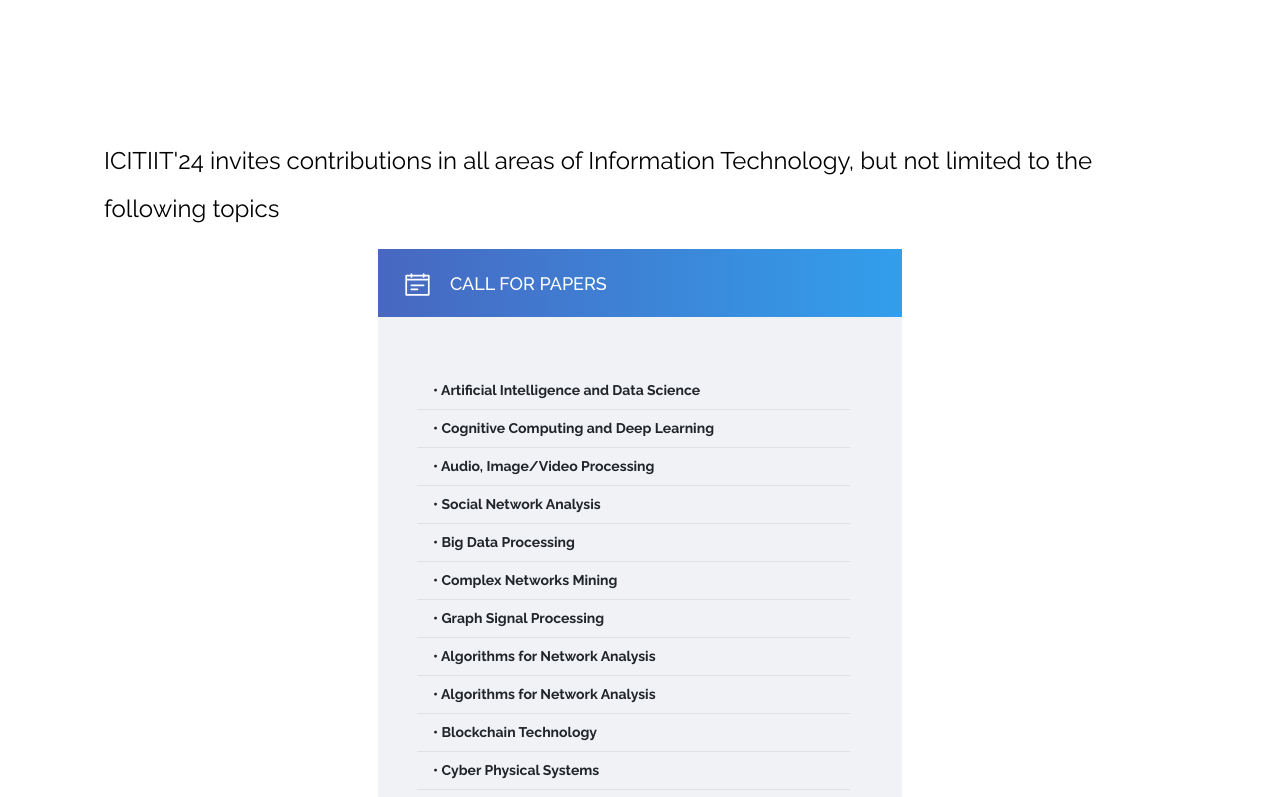
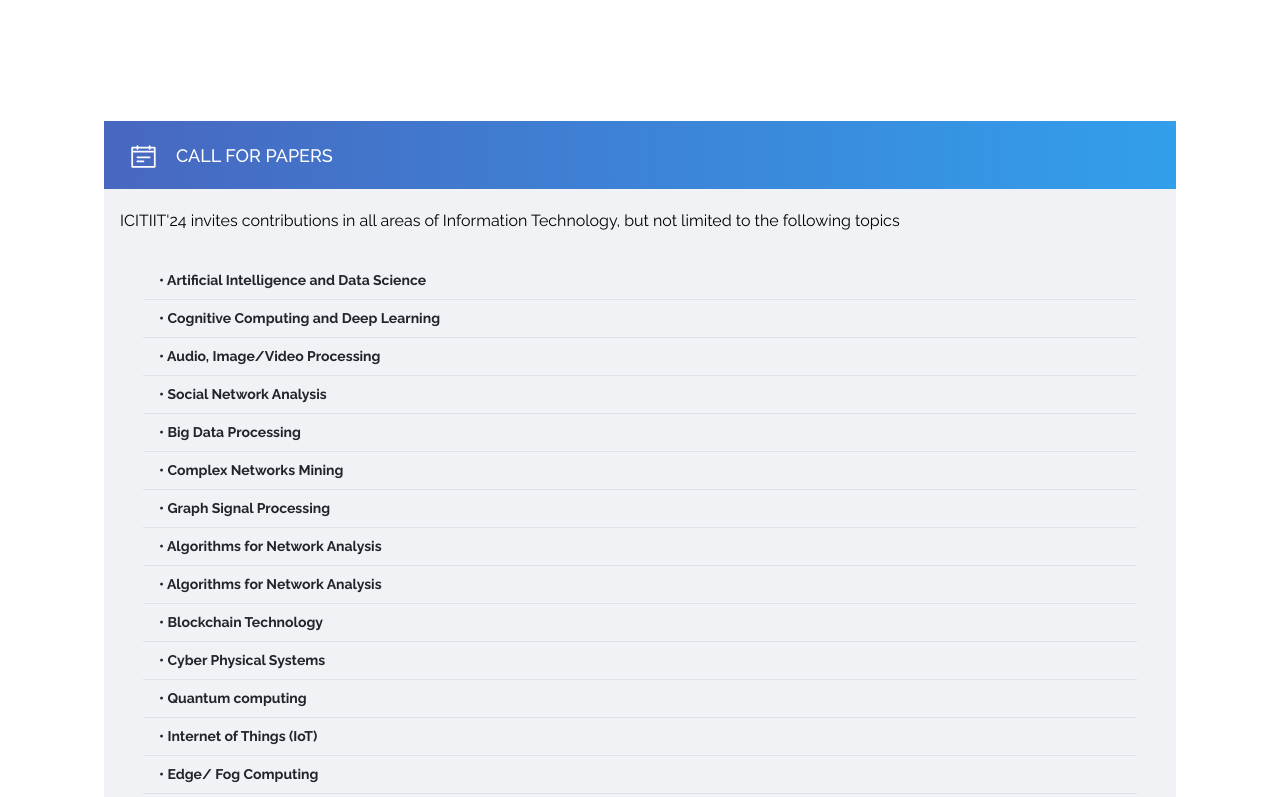
Before and after one commit to tharun-vemula/icitiit24, a plain HTML site: page index.html in a window 1280 px wide. Shown: the part 1600-2397 px from the top of the page. Drawn offline with nearby package versions, Linux system fonts and the light colour scheme.

Commit message:
call for papers div size

```diff
--- a/css/main_styles.css
+++ b/css/main_styles.css
@@ -1183,13 +1183,14 @@ p {
 
 .calendar_items {
 	width: 100%;
-	padding-top: 55px;
+	padding-top: 25px;
 	padding-bottom: 61px;
 }
 
 .calendar_item {
 	width: 100%;
 	padding-left: 39px;
+	padding-right: 39px;
 }
 
 .calendar_item:not(:last-child) {
@@ -1396,3 +1397,11 @@ p {
 	color: #bbbbbb;
 	margin-top: 7px;
 }
+
+.list-group-item {
+	border-width: 0 0 1px !important;
+}
+
+.list-group {
+	width: 100%;
+}
--- a/index.html
+++ b/index.html
@@ -242,13 +242,9 @@
     <div class="calendar">
       <div class="container reset_container">
         <div class="row">
-          <div class="content py-3">
-            <p class="fs-4 text-black">ICITIIT'24 invites contributions in all areas of Information Technology, but not
-              limited to
-              the following topics</p>
-          </div>
 
-          <div class="col-xl-6 offset-md-3 calendar_col">
+
+          <div class="col-xl-12 calendar_col">
             <div class="calendar_container">
               <div class="calendar_title_bar d-flex flex-row align-items-center justify-content-start">
                 <div>
@@ -256,8 +252,12 @@
                 </div>
                 <div class="calendar_title">Call for Papers</div>
               </div>
+              <div class="content p-3 pb-0">
+                <p class="fs-6 text-black mb-0 pb-0">ICITIIT'24 invites contributions in all areas of Information Technology, but not
+                  limited to
+                  the following topics</p>
+              </div>
               <div class="calendar_items">
-
                 <div class="calendar_item d-flex flex-row align-items-center justify-content-start">
                   <ul class="list-group list-group-flush">
                     <li class="list-group-item" style="background-color: #F0F2F6;"><b>
```
